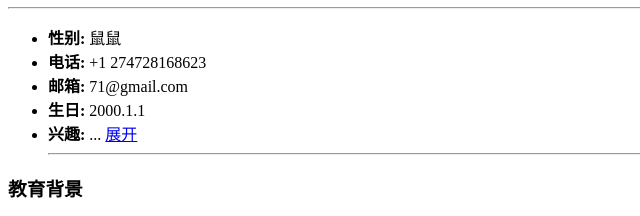
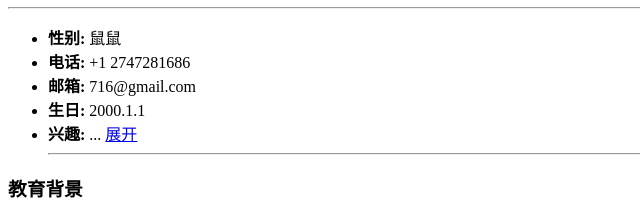
Before and after one commit to Bao549989/Bao549989.github.io, a plain HTML site: page index.html in a window 1280 px wide. Shown: the part 291-507 px from the top of the page, 0-640 px from the left. Drawn offline with Linux system fonts and the light colour scheme.

Commit message:
Update index.html

```diff
--- a/index.html
+++ b/index.html
@@ -18,11 +18,11 @@
     </li>
     <li>
         <b>电话:</b>
-        +1 274728168623
+        +1 2747281686
     </li>
     <li>
         <b>邮箱:</b>
-        71@gmail.com
+        716@gmail.com
     </li>
     <li>
         <b>生日:</b>
```
